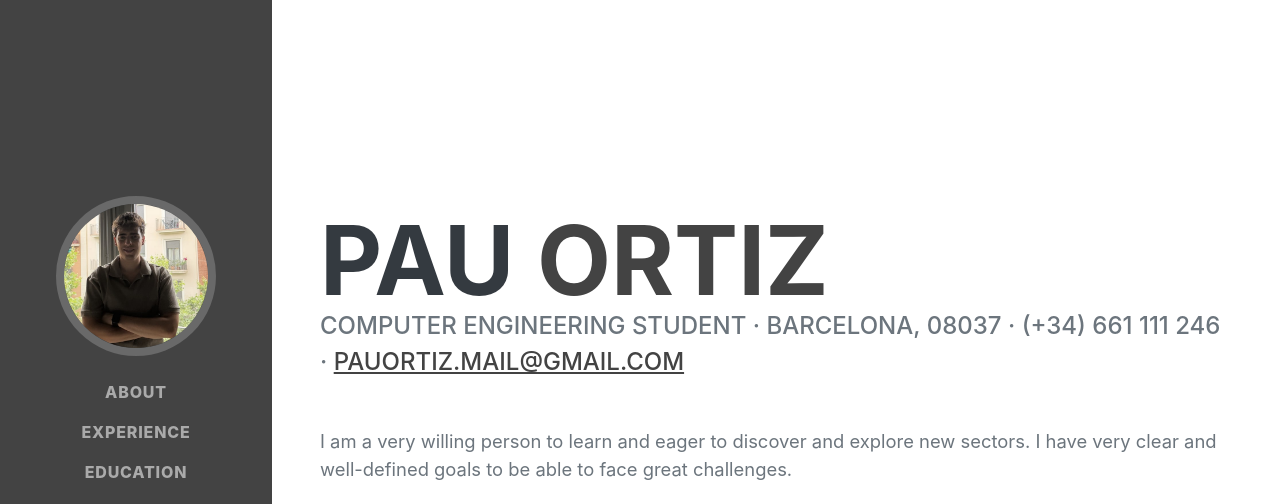
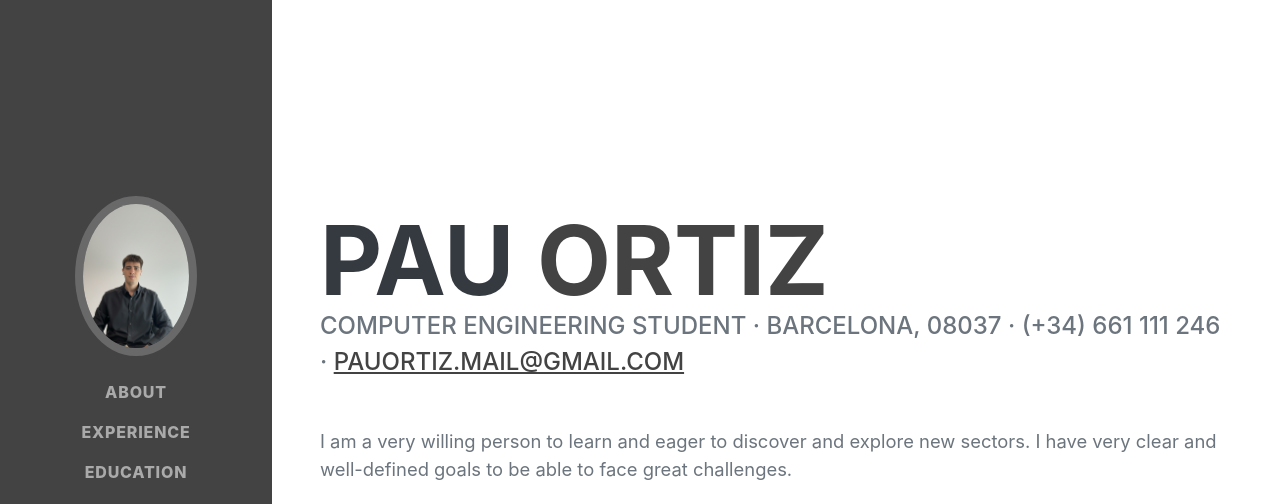
Before and after one commit to ZitroPau/ZitroPau, a plain HTML site: page index.html in a window 1280 px wide. Shown: the top 504 px of the page. Drawn offline with nearby package versions, Linux system fonts and the light colour scheme; a web font is replaced by a local one.

Commit message:
new photo 2

```diff
--- a/index.html
+++ b/index.html
@@ -46,7 +46,7 @@
 
                 <!-- Imagen visible solo en escritorio -->
                 <span class="d-none d-lg-block">
-                    <img class="img-fluid img-profile rounded-circle mx-auto mb-2" src="assets/img/profile.jpg" alt="Foto de perfil" />
+                    <img class="img-fluid img-profile rounded-circle mx-auto mb-2" src="assets/img/profile.png" alt="Foto de perfil" />
                 </span>
             </a>
 
@@ -59,7 +59,7 @@
                 <!-- Imagen visible solo en móviles, dentro del menú desplegable -->
                 <div class="text-center d-block d-lg-none mb-3">
                     <img class="img-fluid img-profile rounded-circle mx-auto"
-                        src="assets/img/profile.jpg"
+                        src="assets/img/profile.png"
                         alt="Foto de perfil"
                         style="max-width: 100px;" />
                 </div>
```
Also changed, not shown: assets/img/profile.png (added).
